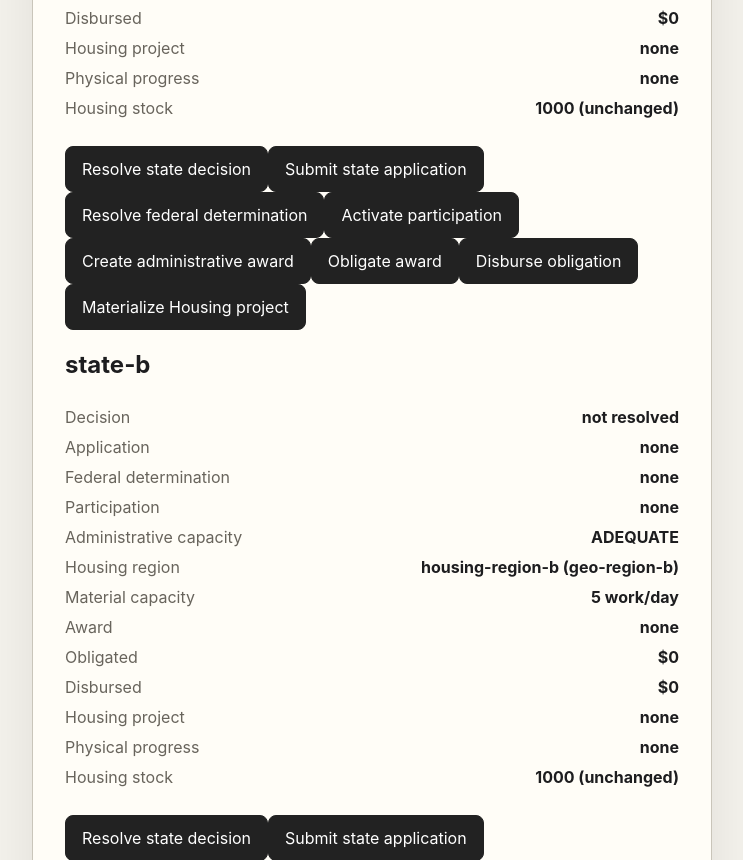
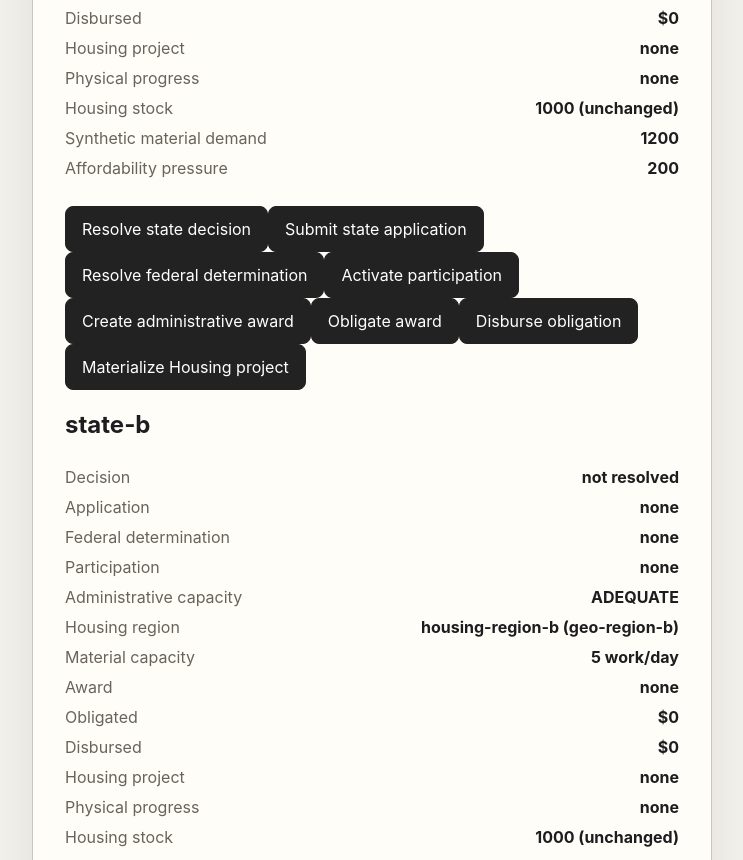
Before and after one commit to brockrichardson1234-max/democracy-game-, a React (Vite) app: page / in a window 1280 px wide. Shown: the part 1940-2800 px from the top of the page, without its empty margins (268-1011 px from the left). Built offline with nearby package versions, Linux system fonts and the light colour scheme.

Commit message:
feat: connect Housing stock to affordability pressure

```diff
--- a/src/app/session.ts
+++ b/src/app/session.ts
@@ -107,6 +107,8 @@ export interface StateProgramProjection {
     readonly geographyRegionId: string;
     readonly constructionCapacityWorkUnitsPerDay: number;
     readonly housingStockUnits: number;
+    readonly housingDemandUnits: number;
+    readonly affordabilityPressure: number;
   };
   readonly decision: StateProgramDecision | null;
   readonly applicationId: string | null;
@@ -338,6 +340,8 @@ const projectWorld = (world: WorldState): GameView => {
           constructionCapacityWorkUnitsPerDay:
             housingRegion.constructionCapacityWorkUnitsPerDay,
           housingStockUnits: housingRegion.housingStockUnits,
+          housingDemandUnits: housingRegion.housingDemandUnits,
+          affordabilityPressure: housingRegion.affordabilityPressure,
         },
         decision: stateDecision?.decision ?? null,
         applicationId: application?.id ?? null,
--- a/src/sim/housing.ts
+++ b/src/sim/housing.ts
@@ -9,6 +9,10 @@ export interface HousingRegion {
   readonly stateJurisdictionId: string;
   readonly constructionCapacityWorkUnitsPerDay: number;
   readonly housingStockUnits: number;
+  /** Synthetic GL0 material demand owned by Housing until Population integration exists. */
+  readonly housingDemandUnits: number;
+  /** Canonical material pressure derived by Housing from usable stock and demand. */
+  readonly affordabilityPressure: number;
 }
 
 /**
@@ -71,6 +75,9 @@ export const HOUSING_REGION_A_ID = "housing-region-a";
 export const HOUSING_REGION_B_ID = "housing-region-b";
 export const HOUSING_REGION_C_ID = "housing-region-c";
 export const INITIAL_HOUSING_STOCK_UNITS = 1_000;
+export const STATE_A_SYNTHETIC_HOUSING_DEMAND_UNITS = 1_200;
+export const STATE_B_SYNTHETIC_HOUSING_DEMAND_UNITS = 1_150;
+export const STATE_C_SYNTHETIC_HOUSING_DEMAND_UNITS = 1_250;
 export const HOUSING_PROJECT_REQUIRED_WORK_UNITS = 100;
 export const HOUSING_PROJECT_PLANNED_UNITS = 100;
 export const STATE_A_CONSTRUCTION_CAPACITY_WORK_UNITS_PER_DAY = 10;
@@ -78,6 +85,12 @@ export const STATE_B_CONSTRUCTION_CAPACITY_WORK_UNITS_PER_DAY = 5;
 export const STATE_C_CONSTRUCTION_CAPACITY_WORK_UNITS_PER_DAY = 2;
 /** Synthetic GL0 material rule, not a claim about real administrative effects. */
 export const HOUSING_SUPPORT_SUPPLEMENTAL_WORK_UNITS_PER_DAY_PER_UNIT = 3;
+
+/** Housing's deliberately bounded deterministic GL0 material-pressure rule. */
+export const resolveHousingAffordabilityPressure = (
+  housingStockUnits: number,
+  housingDemandUnits: number,
+): number => Math.max(0, housingDemandUnits - housingStockUnits);
 
 export const createInitialHousingState = (
   references: HousingFixtureReferences,
@@ -90,6 +103,11 @@ export const createInitialHousingState = (
       constructionCapacityWorkUnitsPerDay:
         STATE_A_CONSTRUCTION_CAPACITY_WORK_UNITS_PER_DAY,
       housingStockUnits: INITIAL_HOUSING_STOCK_UNITS,
+      housingDemandUnits: STATE_A_SYNTHETIC_HOUSING_DEMAND_UNITS,
+      affordabilityPressure: resolveHousingAffordabilityPressure(
+        INITIAL_HOUSING_STOCK_UNITS,
+        STATE_A_SYNTHETIC_HOUSING_DEMAND_UNITS,
+      ),
     },
     {
       id: HOUSING_REGION_B_ID,
@@ -98,6 +116,11 @@ export const createInitialHousingState = (
       constructionCapacityWorkUnitsPerDay:
         STATE_B_CONSTRUCTION_CAPACITY_WORK_UNITS_PER_DAY,
       housingStockUnits: INITIAL_HOUSING_STOCK_UNITS,
+      housingDemandUnits: STATE_B_SYNTHETIC_HOUSING_DEMAND_UNITS,
+      affordabilityPressure: resolveHousingAffordabilityPressure(
+        INITIAL_HOUSING_STOCK_UNITS,
+        STATE_B_SYNTHETIC_HOUSING_DEMAND_UNITS,
+      ),
     },
     {
       id: HOUSING_REGION_C_ID,
@@ -106,6 +129,11 @@ export const createInitialHousingState = (
       constructionCapacityWorkUnitsPerDay:
         STATE_C_CONSTRUCTION_CAPACITY_WORK_UNITS_PER_DAY,
       housingStockUnits: INITIAL_HOUSING_STOCK_UNITS,
+      housingDemandUnits: STATE_C_SYNTHETIC_HOUSING_DEMAND_UNITS,
+      affordabilityPressure: resolveHousingAffordabilityPressure(
+        INITIAL_HOUSING_STOCK_UNITS,
+        STATE_C_SYNTHETIC_HOUSING_DEMAND_UNITS,
+      ),
     },
   ],
   projects: [],
@@ -257,6 +285,14 @@ export type HousingMaterialOccurrence =
       readonly previousHousingStockUnits: number;
       readonly newHousingStockUnits: number;
       readonly at: SimulationInstant;
+    }
+  | {
+      readonly type: "HousingAffordabilityPressureChanged";
+      readonly projectId: string;
+      readonly housingRegionId: string;
+      readonly previousPressure: number;
+      readonly newPressure: number;
+      readonly at: SimulationInstant;
     };
 
 export interface HousingAdvancementResult {
@@ -268,6 +304,7 @@ const occurrenceRank: Readonly<Record<HousingMaterialOccurrence["type"], number>
   HousingProjectStarted: 0,
   HousingProjectCompleted: 1,
   HousingStockChanged: 2,
+  HousingAffordabilityPressureChanged: 3,
 };
 
 const resolveProjectRegion = (
@@ -448,13 +485,21 @@ export const advanceHousing = (
     const addedUnits = stockAdditions.get(region.id) ?? 0;
     if (addedUnits === 0) return region;
 
-    const completingProjects = projects.filter(
-      (project, index) =>
-        project.housingRegionId === region.id &&
-        project.status === "COMPLETED" &&
-        housing.projects[index].status !== "COMPLETED",
-    );
+    const completingProjects = projects
+      .filter(
+        (project, index) =>
+          project.housingRegionId === region.id &&
+          project.status === "COMPLETED" &&
+          housing.projects[index].status !== "COMPLETED",
+      )
+      .sort((left, right) => {
+        if (left.completedAtSimulationTime !== right.completedAtSimulationTime) {
+          return left.completedAtSimulationTime! - right.completedAtSimulationTime!;
+        }
+        return left.id < right.id ? -1 : left.id === right.id ? 0 : 1;
+      });
     let runningStock = region.housingStockUnits;
+    let runningPressure = region.affordabilityPressure;
     for (const project of completingProjects) {
       const previousHousingStockUnits = runningStock;
       runningStock += project.plannedHousingUnits;
@@ -466,9 +511,28 @@ export const advanceHousing = (
         newHousingStockUnits: runningStock,
         at: project.completedAtSimulationTime!,
       });
+      const previousPressure = runningPressure;
+      runningPressure = resolveHousingAffordabilityPressure(
+        runningStock,
+        region.housingDemandUnits,
+      );
+      if (runningPressure !== previousPressure) {
+        occurrences.push({
+          type: "HousingAffordabilityPressureChanged",
+          projectId: project.id,
+          housingRegionId: region.id,
+          previousPressure,
+          newPressure: runningPressure,
+          at: project.completedAtSimulationTime!,
+        });
+      }
     }
 
-    return { ...region, housingStockUnits: region.housingStockUnits + addedUnits };
+    return {
+      ...region,
+      housingStockUnits: region.housingStockUnits + addedUnits,
+      affordabilityPressure: runningPressure,
+    };
   });
 
   return {
--- a/src/ui/App.tsx
+++ b/src/ui/App.tsx
@@ -32,7 +32,7 @@ export const App = () => {
   return (
     <main className="shell">
       <section className="card">
-        <p className="eyebrow">Commit 15 runtime candidate</p>
+        <p className="eyebrow">Commit 16 runtime candidate</p>
         <h1>Headless simulation is alive.</h1>
         <p>
           The renderer is showing an application-layer projection. Canonical world
@@ -219,6 +219,14 @@ export const App = () => {
                     : `${state.housingRegion.housingStockUnits} (unchanged)`}
                 </dd>
               </div>
+              <div>
+                <dt>Synthetic material demand</dt>
+                <dd>{state.housingRegion.housingDemandUnits}</dd>
+              </div>
+              <div>
+                <dt>Affordability pressure</dt>
+                <dd>{state.housingRegion.affordabilityPressure}</dd>
+              </div>
             </dl>
 
             <button
```
Also changed, not shown: 1 other file (tests, documents, lock files or other folders).
